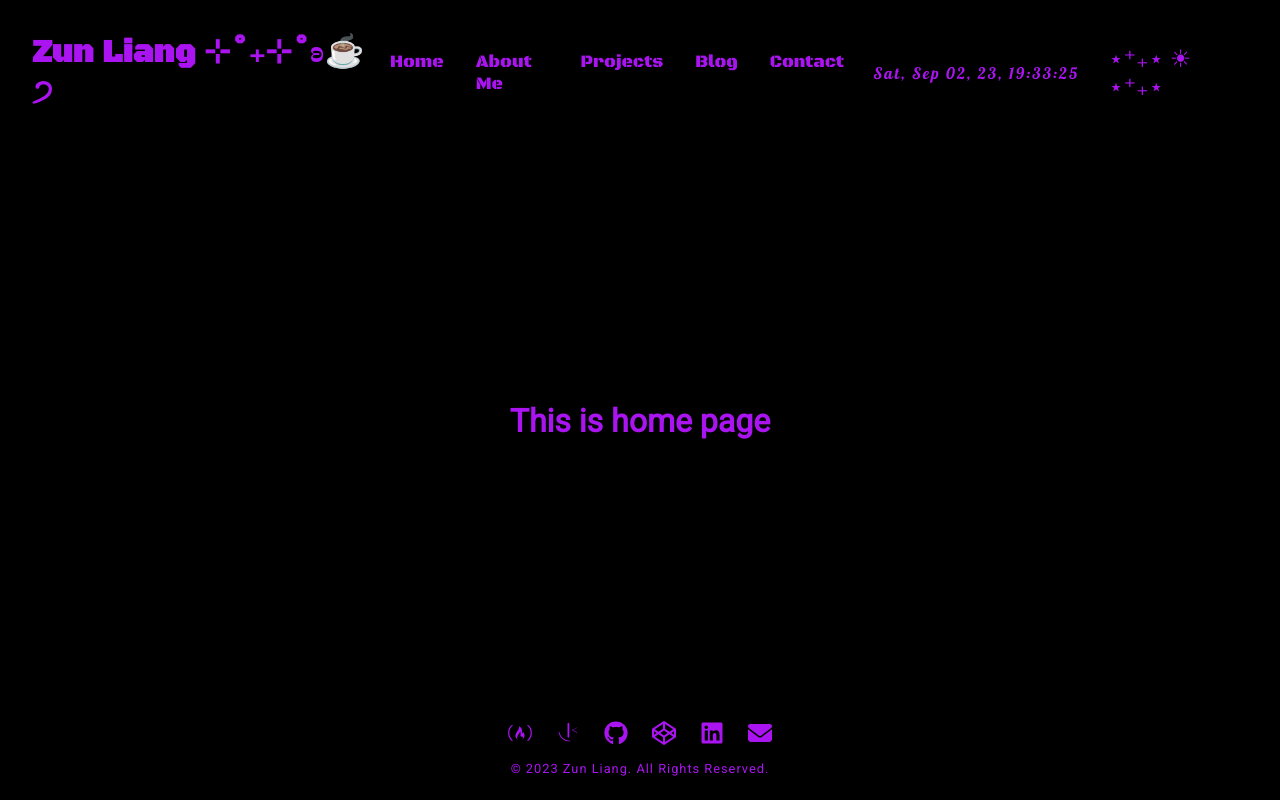
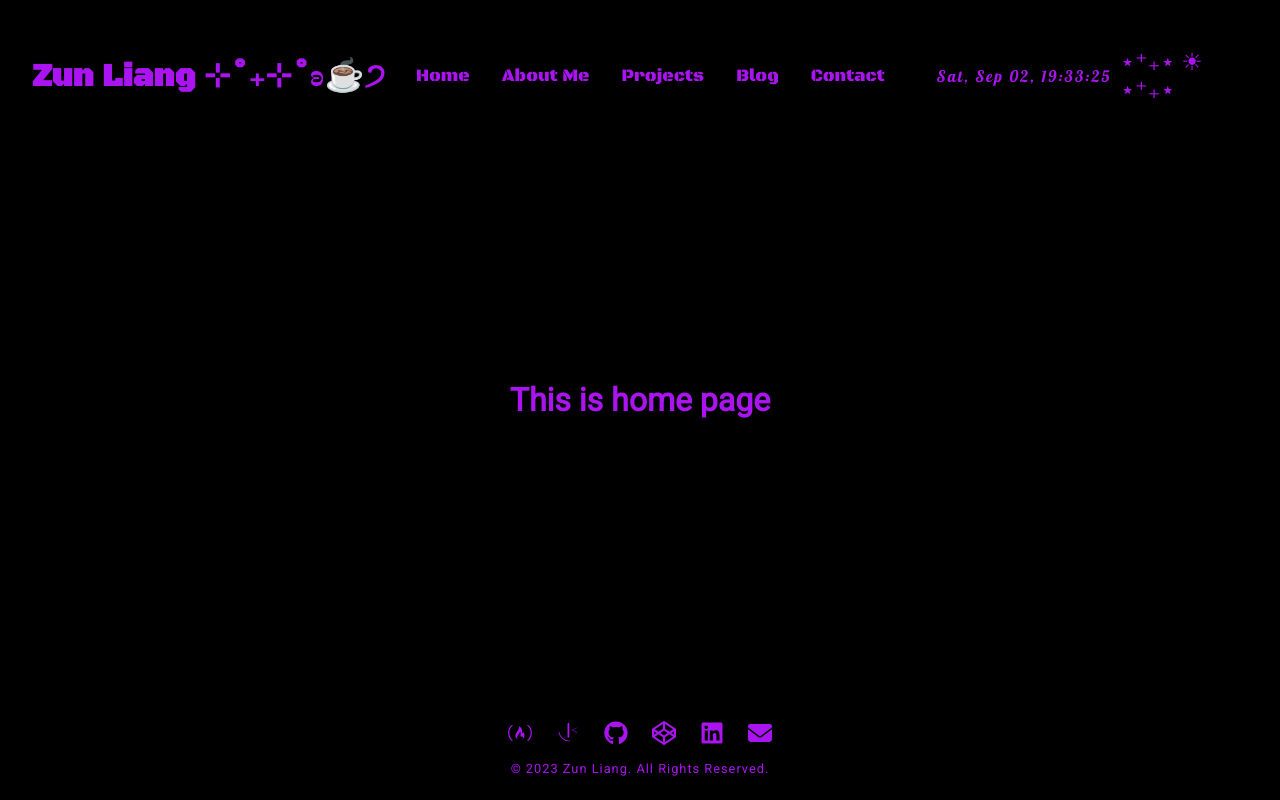
Before and after one commit to zun-liang/portfolio, a React (Vite) app: page / in a window 1280 px wide. Built offline with nearby package versions, Linux system fonts and the light colour scheme.

Commit message:
update header

```diff
--- a/src/components/Header.jsx
+++ b/src/components/Header.jsx
@@ -6,18 +6,19 @@ import { Link } from "react-router-dom";
 
 const StyledHeader = styled.header`
   width: 100vw;
-  padding: 2rem;
+  padding: 3rem 2rem 0;
   position: sticky;
-  display: flex;
-  justify-content: space-between;
+  display: grid;
+  grid-template-columns: 3fr 4fr 1fr 1fr;
   align-items: center;
-  gap: 1rem;
 `;
 const Title = styled.h1`
   font-family: "Black Ops One", cursive;
   font-size: 2rem;
 `;
-const StyledNav = styled.nav``;
+const StyledNav = styled.nav`
+  justify-self: start;
+`;
 const StyledList = styled.ul`
   display: flex;
   gap: 2rem;
@@ -37,7 +38,8 @@ const StyledLink = styled(Link)`
   }
 `;
 const Time = styled.p`
-  width: 15rem;
+  justify-self: end;
+  width: 12rem;
   text-align: center;
   color: var(--focus1);
   font-family: "Lobster", cursive;
@@ -46,12 +48,12 @@ const Time = styled.p`
 const ThemeSwitch = styled.p`
   color: var(--focus1);
   font-size: 1.5rem;
+  justify-self: end;
 `;
 
 const Header = ({ theme, setTheme }) => {
   const options = {
     weekday: "short",
-    year: "2-digit",
     month: "short",
     day: "2-digit",
     hour: "2-digit",
```
